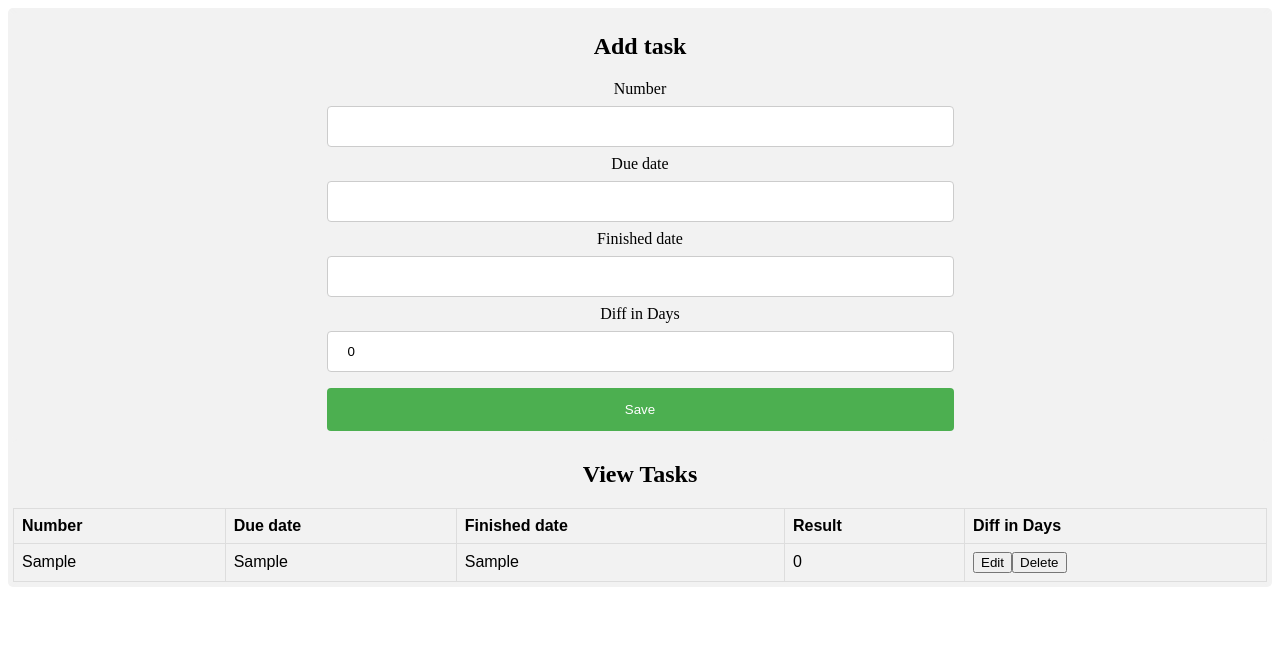
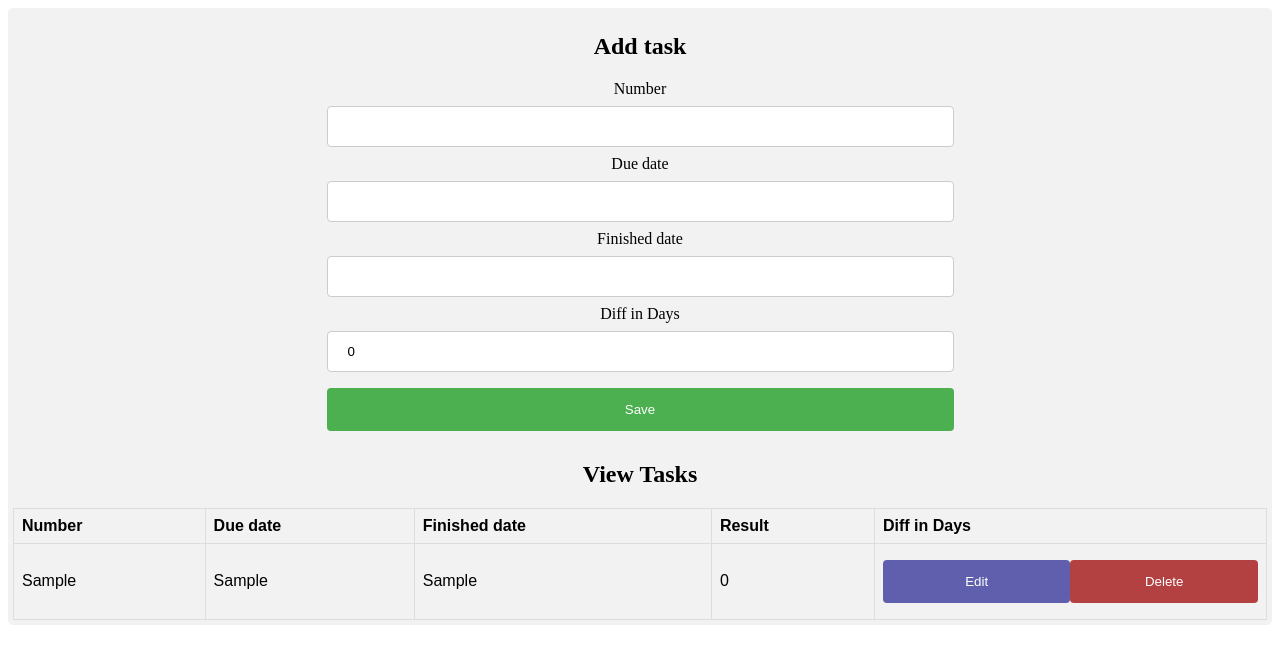
Before and after one commit to maiconmoretto/react-productivity-control, a React (Create React App) app: page / in a window 1280 px wide. Both pictures are taken after typing "Sample", "Sample", "Sample" into the empty fields and a click on the input "Save". Shown: the top 664 px of the page. Built offline with nearby package versions, Linux system fonts and the light colour scheme.

Commit message:
Added style to edit form and task table

```diff
--- a/src/App.js
+++ b/src/App.js
@@ -4,24 +4,22 @@ import AddTaskForm from "./Forms/AddTaskForm";
 import EditTaskForm from "./Forms/EditTaskForm";
 
 const App = () => {
-  let tasksData = [];
+  let tasksData = null;
 
   tasksData = JSON.parse(localStorage.getItem("tasks"));
   const [tasks, setTasks] = useState(tasksData);
 
+  localStorage.setItem("tasks", JSON.stringify(tasks));
   const addTask = task => {
-    debugger
     if (tasks) {
-      task.id = tasks.length;
+      task.id = tasks.length + 1;
       setTasks([...tasks, task]);
-      localStorage.setItem("tasks", JSON.stringify(tasks));
     } else {
       task.id = 1;
       setTasks([task]);
-      localStorage.setItem("tasks", JSON.stringify(tasks));
     }
+  };
 
-  };
   const initialFormState = {
     id: null,
     nnumber: "",
@@ -42,15 +40,15 @@ const App = () => {
       finishedDate: task.finishedDate
     });
   };
+
   const deleteTask = id => {
     setTasks(tasks.filter(task => task.id !== id));
   };
+
   const updateTask = (id, updatedTask) => {
     setEditing(false);
 
     setTasks(tasks.map(task => (task.id === id ? updatedTask : task)));
-
-    localStorage.setItem("tasks", JSON.stringify([tasks]));
   };
 
   return (
@@ -59,7 +57,7 @@ const App = () => {
         <div className="flex-large">
           {editing ? (
             <div>
-              <h2>Edit user</h2>
+              <h2>Edit task</h2>
               <EditTaskForm
                 editing={editing}
                 setEditing={setEditing}
--- /dev/null
+++ b/src/Forms/EditTask.css
@@ -0,0 +1,10 @@
+.cancel-button {
+    width: 50%;
+    background-color:rgb(180, 65, 65);
+    color: white;
+    padding: 14px 20px;
+    margin: 8px 0;
+    border: none;
+    border-radius: 4px;
+    cursor: pointer;
+}
--- a/src/Forms/EditTaskForm.js
+++ b/src/Forms/EditTaskForm.js
@@ -1,4 +1,5 @@
 import React, { useState, useEffect } from 'react'
+import './EditTask.css'
 
 const EditTaskForm = props => {
   const [task, setTask] = useState(props.currentTask)
@@ -21,17 +22,24 @@ const EditTaskForm = props => {
       }}
     >
       <label>Number</label>
+      <br></br>
       <input type="text" name="number" value={task.number} onChange={handleInputChange} />
+      <br></br>
       <label>Due date</label>
+      <br></br>
       <input type="text" name="dueDate" value={task.dueDate} onChange={handleInputChange} />
+      <br></br>
       <label>Finished date</label>
+      <br></br>
       <input type="text" name="finishedDate" value={task.finishedDate} onChange={handleInputChange} />
+      <br></br>
       <label>Diff in Days</label>
+      <br></br>
       <input type="text" name="diffDays" value={task.diifDays} onChange={handleInputChange} />
-      <button>Update task</button>
-      <button onClick={() => props.setEditing(false)} className="button muted-button">
-        Cancel
-      </button>
+      <br></br>
+      <input type="submit" value="Save" />
+      <br></br>
+      <button onClick={() => props.setEditing(false)} className="cancel-button" >Cancel</button>
     </form>
   )
 }
--- /dev/null
+++ b/src/Task/TaskTable.css
@@ -0,0 +1,21 @@
+.delete-button {
+  width: 50%;
+  background-color: rgb(180, 65, 65);
+  color: white;
+  padding: 14px 20px;
+  margin: 8px 0;
+  border: none;
+  border-radius: 4px;
+  cursor: pointer;
+}
+
+.edit-button {
+  width: 50%;
+  background-color:rgb(95, 95, 173);
+  color: white;
+  padding: 14px 20px;
+  margin: 8px 0;
+  border: none;
+  border-radius: 4px;
+  cursor: pointer;
+}
--- a/src/Task/TaskTable.js
+++ b/src/Task/TaskTable.js
@@ -1,4 +1,5 @@
 import React from "react";
+import './TaskTable.css';
 
 const TaskTable = props => (
   <table className="taskTable">
@@ -24,13 +25,13 @@ const TaskTable = props => (
                 onClick={() => {
                   props.editRow(task);
                 }}
-                className="button muted-button"
+                className="edit-button"
               >
                 Edit
               </button>
               <button
                 onClick={() => props.deleteTask(task.id)}
-                className="button muted-button"
+                className="delete-button"
               >
                 Delete
               </button>
```
